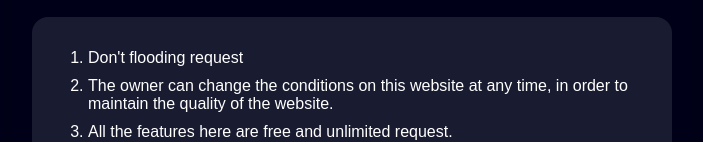
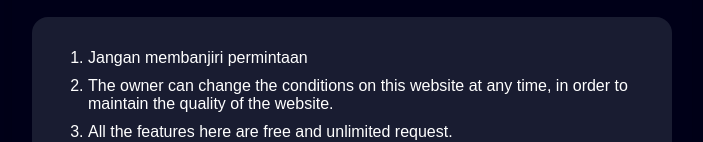
Before and after one commit to Izansxd/Base-rest-api, a website: page index.html in a window 1280 px wide. Shown: the part 1567-1709 px from the top of the page, without its empty margins (288-991 px from the left). Drawn offline with Linux system fonts and the light colour scheme; no server answers.

Commit message:
Update index.html

```diff
--- a/index.html
+++ b/index.html
@@ -211,7 +211,7 @@
   <div class="work__card mix apps sites">
     <div class="card-body mb-3">
       <ol>
-        <li>Don't flooding request</li>
+        <li>Jangan membanjiri permintaan</li>
         <li>The owner can change the conditions on this website at any time, in order to maintain the quality of the website.</li>
         <li>All the features here are free and unlimited request.</li>
         <li>The owner is not responsible for what you do when using this website.</li>
```
